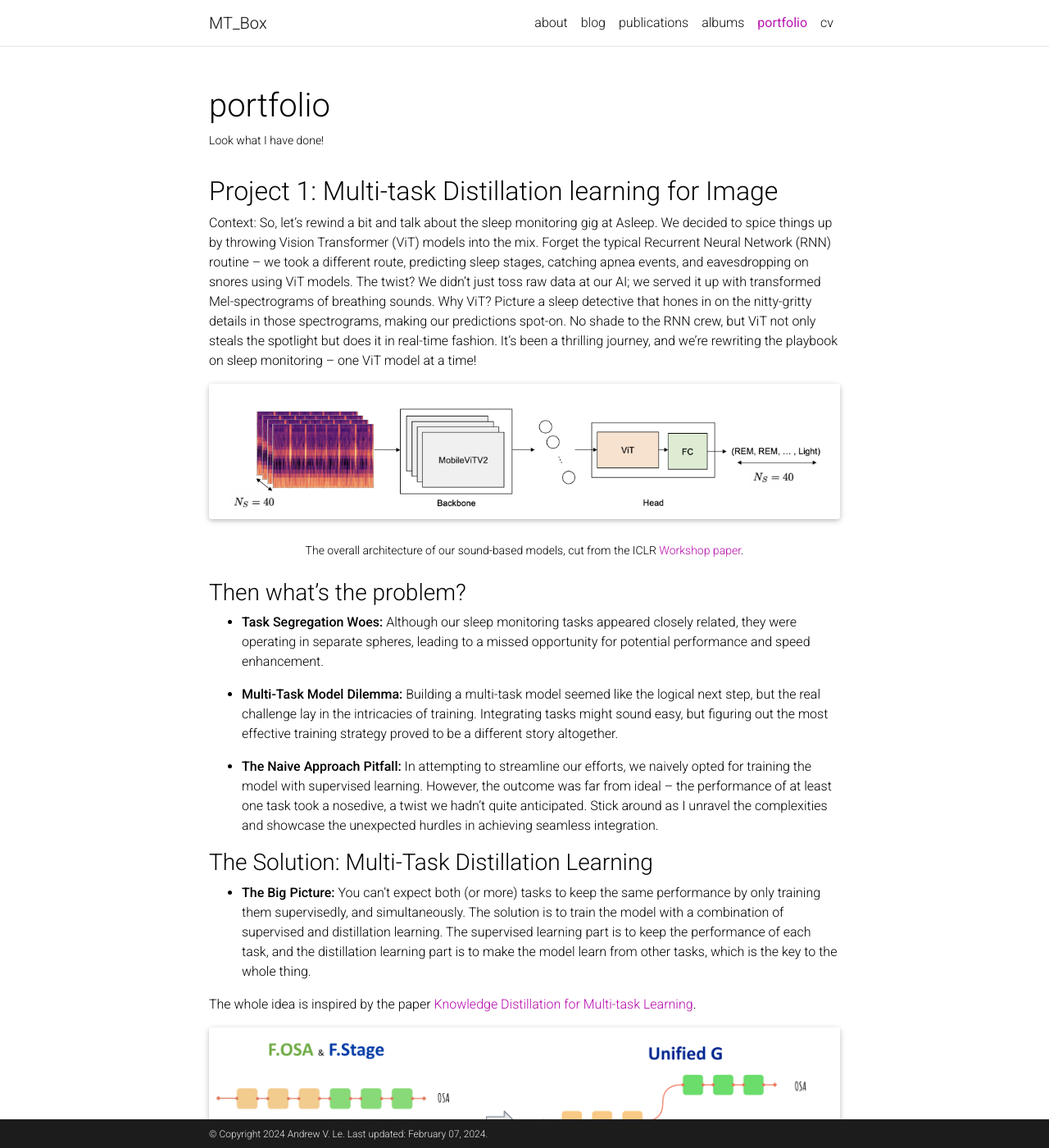
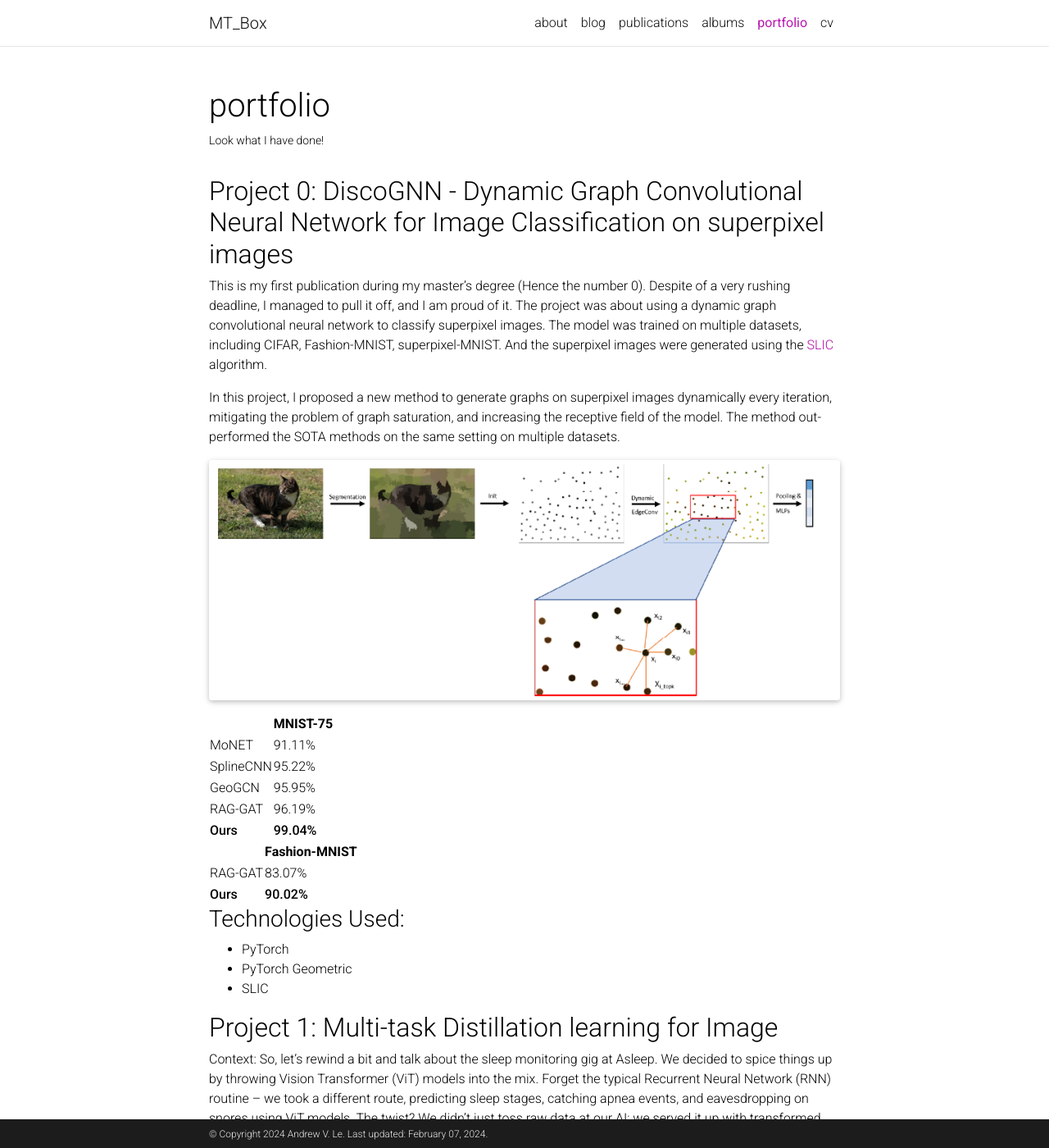
Before and after one commit to levulinh/levulinh.github.io, a Jekyll site: the page built from _pages/drewfolio.md, in a window 1280 px wide and 1400 px high. Shown: the whole window at 82% size. Built offline with Jekyll 4.4.1, drawn with Linux system fonts in a browser that asks for light colours; full-size pictures stand in for the smaller copies a plugin makes; comment, search, counter and statistics services are not loaded; a style sheet for code colours, icons or effects is not loaded.

Commit message:
Add project 0: DiscoGNN - Dynamic Graph Convolutional Neural Network for Image Classification on superpixel images

```diff
--- a/_pages/drewfolio.md
+++ b/_pages/drewfolio.md
@@ -7,6 +7,37 @@ nav: true
 nav_order: 3
 ---
 
+
+## Project 0: DiscoGNN - Dynamic Graph Convolutional Neural Network for Image Classification on superpixel images
+
+This is my first publication during my master's degree (Hence the number 0). Despite of a very rushing deadline, I managed to pull it off, and I am proud of it. The project was about using a dynamic graph convolutional neural network to classify superpixel images. The model was trained on multiple datasets, including CIFAR, Fashion-MNIST, superpixel-MNIST. And the superpixel images were generated using the [SLIC](https://scikit-image.org/docs/dev/auto_examples/segmentation/plot_segmentations.html) algorithm.
+
+In this project, I proposed a new method to generate graphs on superpixel images dynamically every iteration, mitigating
+the problem of graph saturation, and increasing the receptive field of the model. The method out-performed the SOTA methods on the same setting on multiple datasets.
+
+<div class="row mt-3">
+    <div class="col-sm mt-3 mt-md-0">
+        {% include figure.html path="assets/img/portfolio/dynamic_gnn.png" class="img-fluid rounded z-depth-1" zoomable=true %}
+    </div>
+</div>
+
+|  | MNIST-75 |
+|---------|-------------|
+| MoNET | 91.11% |
+| SplineCNN | 95.22% |
+| GeoGCN | 95.95% |
+| RAG-GAT | 96.19% |
+| **Ours** | **99.04%** |
+
+|  | Fashion-MNIST |
+|---------|-------------|
+| RAG-GAT | 83.07% |
+| **Ours** | **90.02%** |
+
+### Technologies Used:
+- PyTorch
+- PyTorch Geometric
+- SLIC
 
 ## Project 1: Multi-task Distillation learning for Image
 
```
Also changed, not shown: assets/img/portfolio/dynamic_gnn.png (added).
